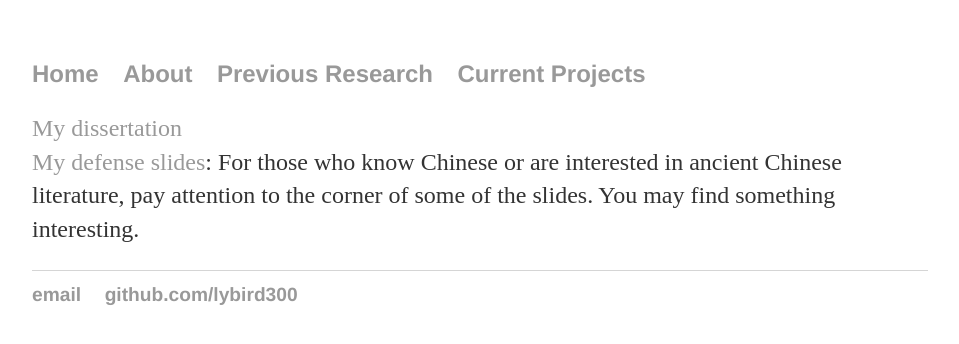
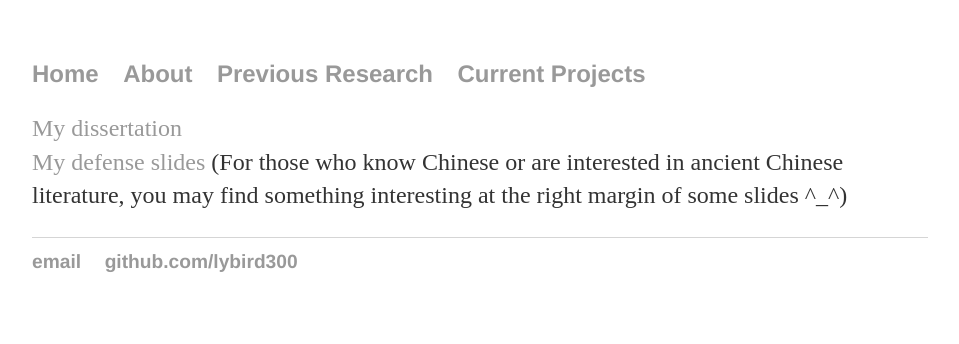
Before and after one commit to lybird300/lybird300.github.io, a Jekyll site: the page built from before/index.html, in a window 1280 px wide. Shown: the top 344 px of the page, without its empty margins (160-1119 px from the left). Built offline with Jekyll 4.4.1, drawn with Linux system fonts in a browser that asks for light colours.

Commit message:
Update index.html

```diff
--- a/before/index.html
+++ b/before/index.html
@@ -6,5 +6,5 @@ title: My Previous Research
 <p>
 <a href="http://lybird300.github.io/YLin_dissertation_Dec2014.pdf">My dissertation</a>
 <br/>
-<a href="http://lybird300.github.io/YLin_Defense_Dec3_14.pdf">My defense slides</a>: For those who know Chinese or are interested in ancient Chinese literature, pay attention to the corner of some of the slides. You may find something interesting.
+<a href="http://lybird300.github.io/YLin_Defense_Dec3_14.pdf">My defense slides</a> (For those who know Chinese or are interested in ancient Chinese literature, you may find something interesting at the right margin of some slides ^_^)
 </p>
```
